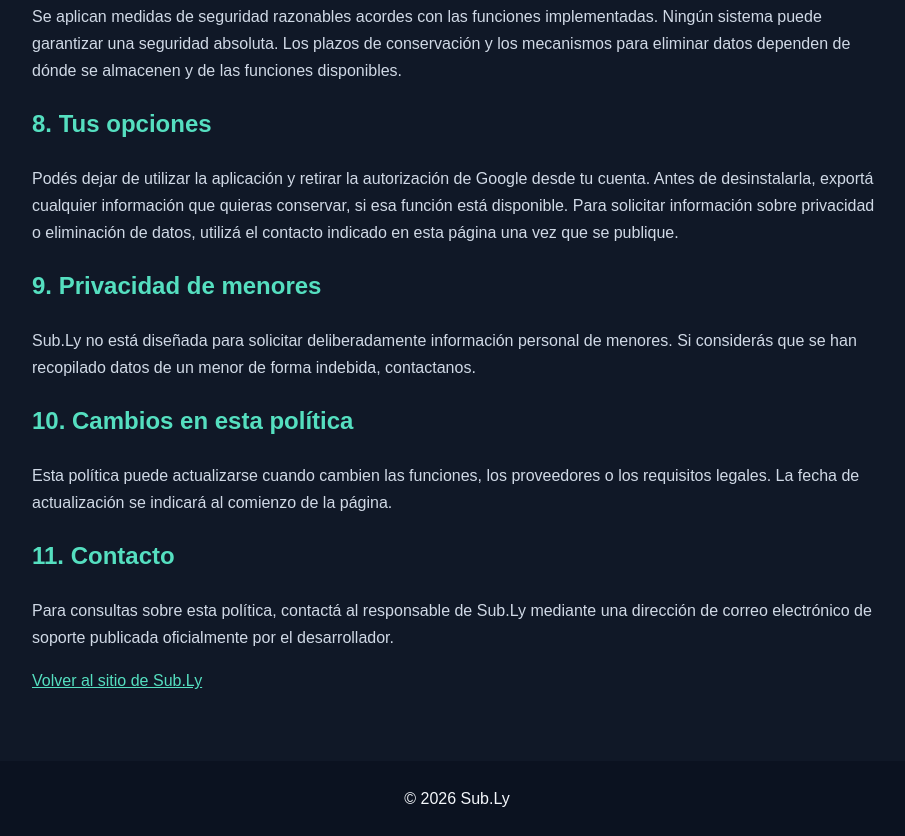
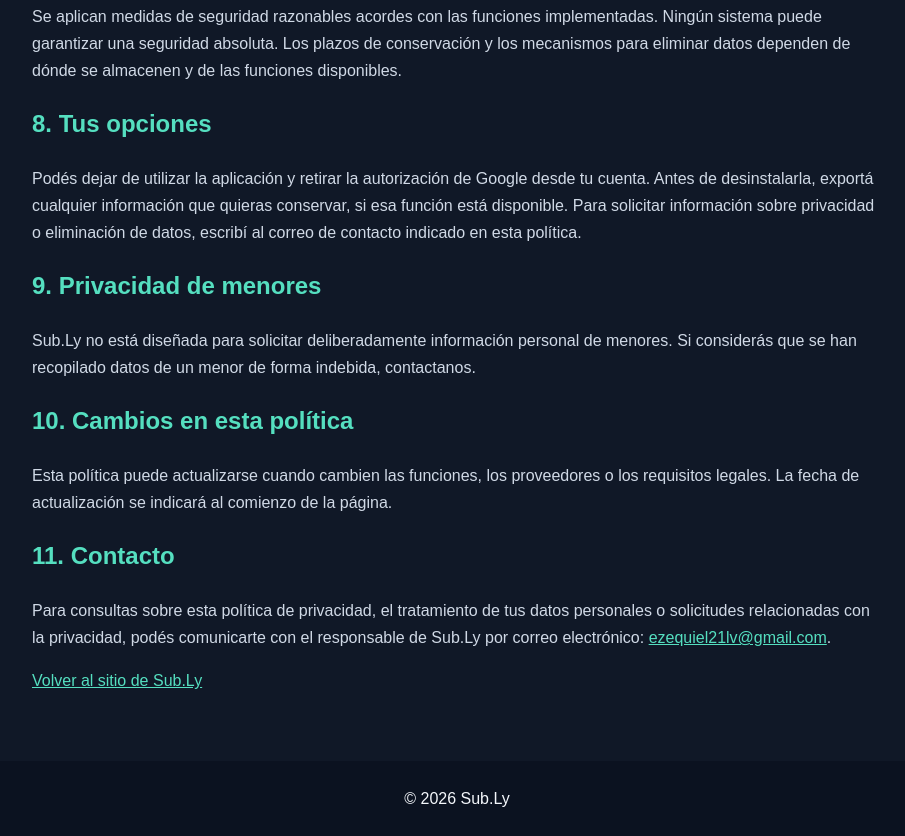
Before and after one commit to Eze2122/-subly-privacy, a plain HTML site: page privacy.html in a window 1280 px wide. Shown: the part 1595-2431 px from the top of the page, without its empty margins (183-1088 px from the left). Drawn offline with Linux system fonts and the light colour scheme.

Commit message:
Update privacy.html

```diff
--- a/privacy.html
+++ b/privacy.html
@@ -136,14 +136,14 @@
       de Google desde tu cuenta. Antes de desinstalarla, exportá cualquier
       información que quieras conservar, si esa función está disponible.
       Para solicitar información sobre privacidad o eliminación de datos,
-      utilizá el contacto indicado en esta página una vez que se publique.
+      escribí al correo de contacto indicado en esta política.
     </p>
 
     <h2>9. Privacidad de menores</h2>
     <p>
       Sub.Ly no está diseñada para solicitar deliberadamente información
-      personal de menores. Si considerás que se han recopilado datos
-      de un menor de forma indebida, contactanos.
+      personal de menores. Si considerás que se han recopilado datos de
+      un menor de forma indebida, contactanos.
     </p>
 
     <h2>10. Cambios en esta política</h2>
@@ -155,9 +155,10 @@
 
     <h2>11. Contacto</h2>
     <p>
-      Para consultas sobre esta política, contactá al responsable de
-      Sub.Ly mediante una dirección de correo electrónico de soporte
-      publicada oficialmente por el desarrollador.
+      Para consultas sobre esta política de privacidad, el tratamiento
+      de tus datos personales o solicitudes relacionadas con la privacidad,
+      podés comunicarte con el responsable de Sub.Ly por correo electrónico:
+      <a href="mailto:ezequiel21lv@gmail.com">ezequiel21lv@gmail.com</a>.
     </p>
 
     <p><a href="index.html">Volver al sitio de Sub.Ly</a></p>
```
